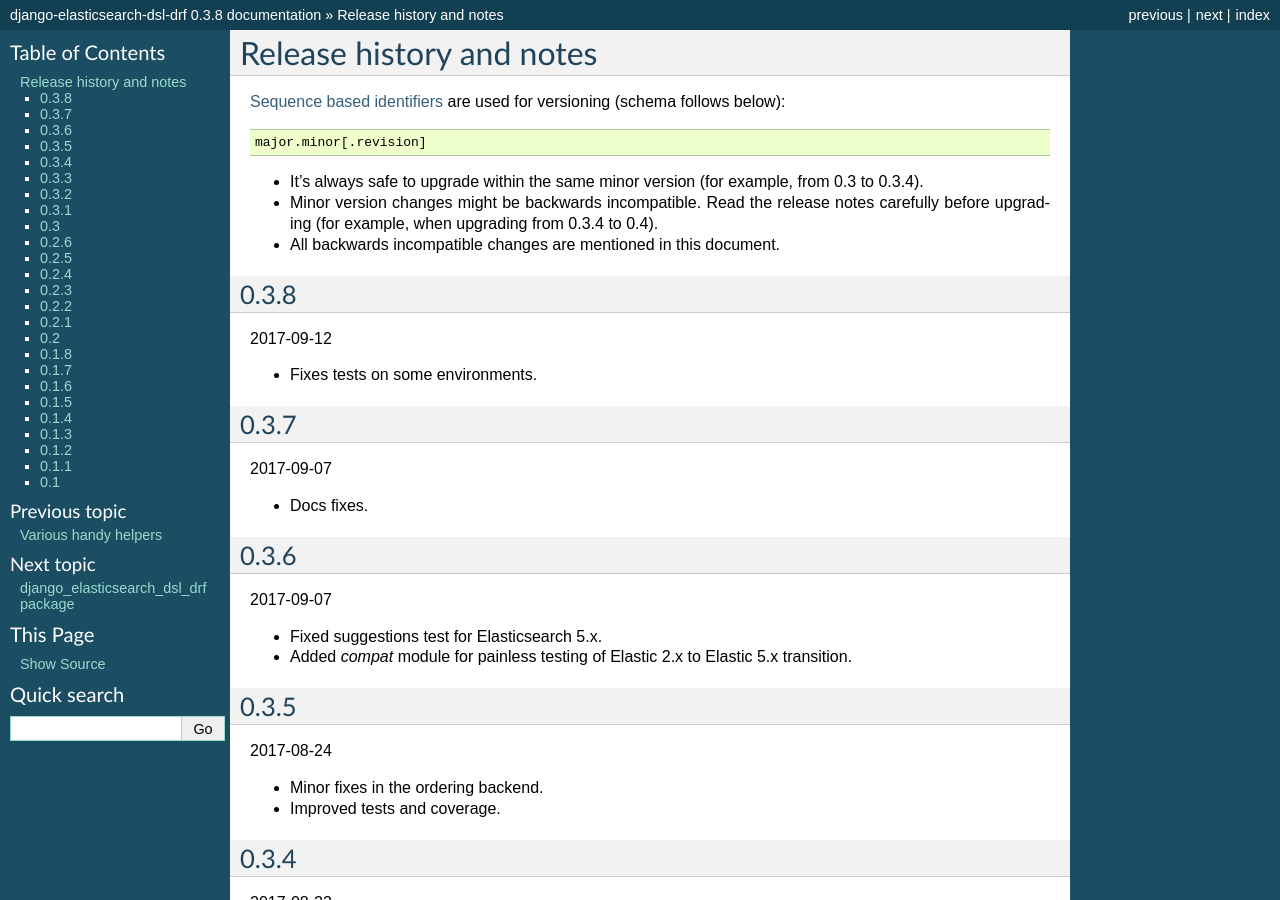
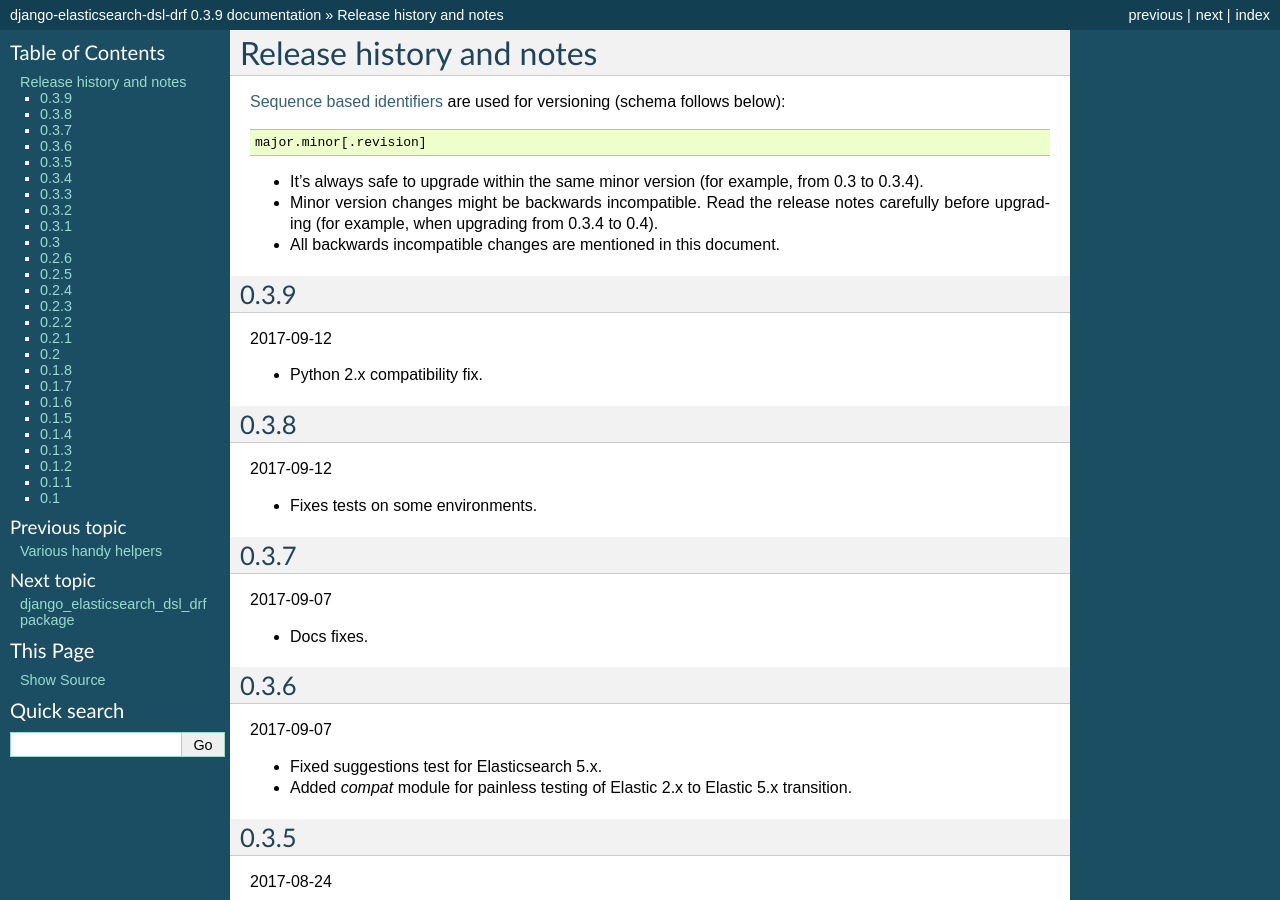
Before and after one commit to barseghyanartur/django-elasticsearch-dsl-drf, a Sphinx documentation site: the page built from docs/changelog.rst, in a window 1280 px wide and 900 px high. Built offline with Sphinx 7.4.7, drawn with Linux system fonts in a browser that asks for light colours; pages that are not in the unit, such as notebooks, are missing from menus; some of the changed text lies outside the part shown.

Commit message:
prepare 0.3.9

```diff
--- a/CHANGELOG.rst
+++ b/CHANGELOG.rst
@@ -14,6 +14,12 @@
   release notes carefully before upgrading (for example, when upgrading from
   0.3.4 to 0.4).
 - All backwards incompatible changes are mentioned in this document.
+
+0.3.9
+-----
+2017-09-12
+
+- Python 2.x compatibility fix.
 
 0.3.8
 -----
--- a/docs/changelog.rst
+++ b/docs/changelog.rst
@@ -14,6 +14,12 @@
   release notes carefully before upgrading (for example, when upgrading from
   0.3.4 to 0.4).
 - All backwards incompatible changes are mentioned in this document.
+
+0.3.9
+-----
+2017-09-12
+
+- Python 2.x compatibility fix.
 
 0.3.8
 -----
--- a/setup.py
+++ b/setup.py
@@ -2,7 +2,7 @@
 
 from setuptools import find_packages, setup
 
-version = '0.3.8'
+version = '0.3.9'
 
 DOCS_TRANSFORMATIONS = (
     (
--- a/src/django_elasticsearch_dsl_drf/__init__.py
+++ b/src/django_elasticsearch_dsl_drf/__init__.py
@@ -3,7 +3,7 @@
 """
 
 __title__ = 'django-elasticsearch-dsl-drf'
-__version__ = '0.3.8'
+__version__ = '0.3.9'
 __author__ = 'Artur Barseghyan <artur.barseghyan@gmail.com>'
 __copyright__ = '2017 Artur Barseghyan'
 __license__ = 'GPL 2.0/LGPL 2.1'
```
Also changed, not shown: 1 other file.
